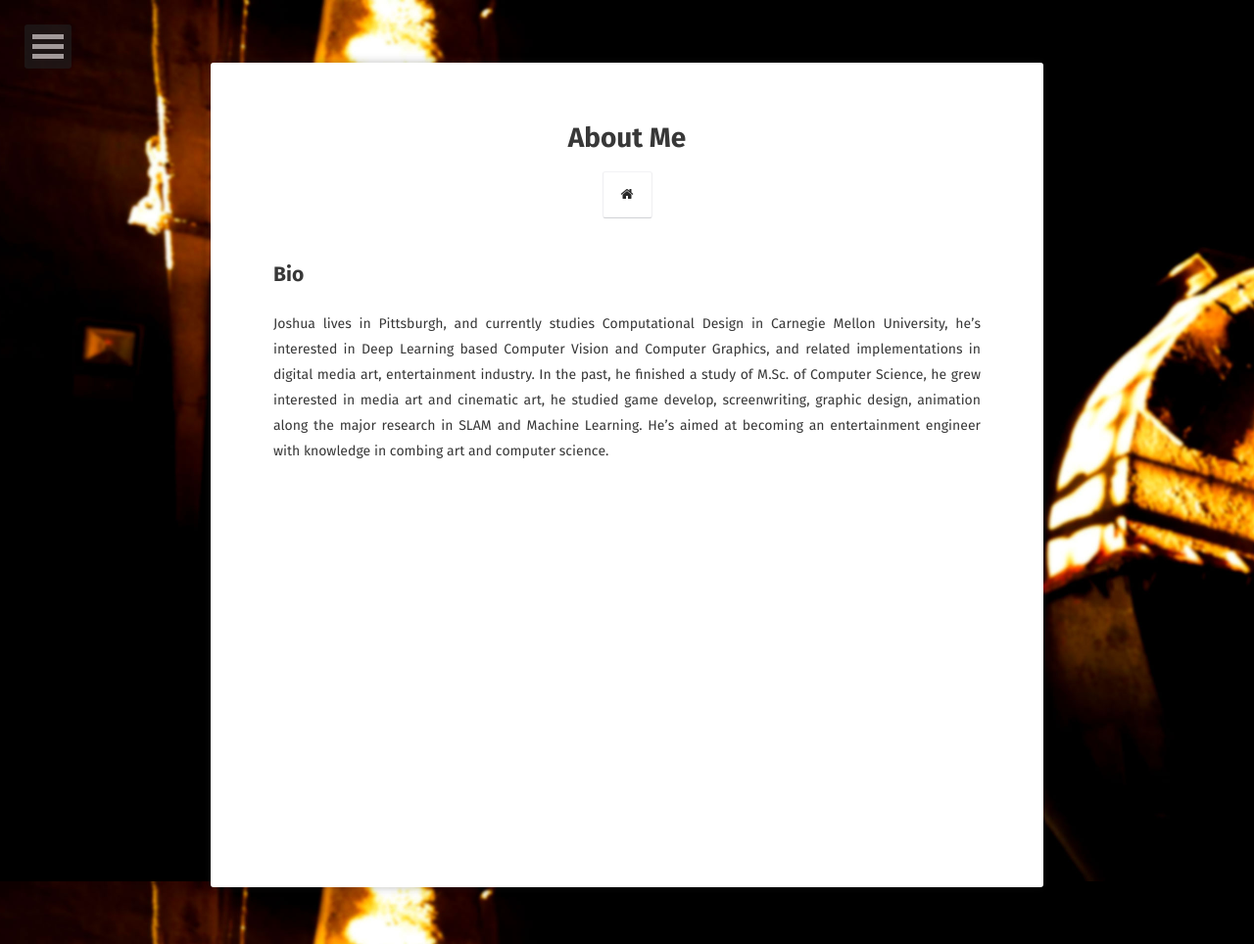
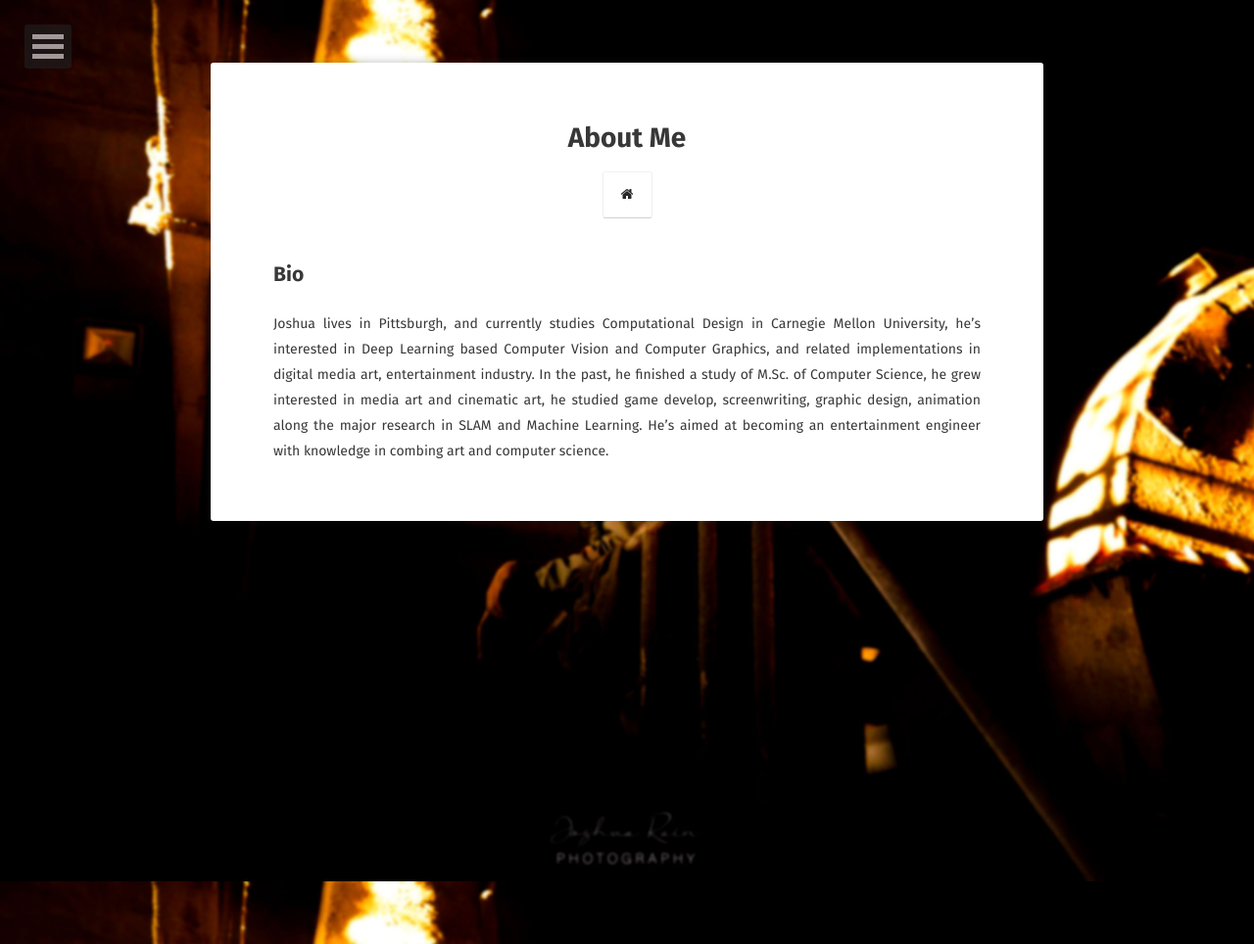
Before and after one commit to CaoYuchen/caoyuchen.github.io, a Jekyll site: the page built from about/index.md, in a window 1280 px wide. Shown: the whole page at 98% size. Built offline with Jekyll 4.4.1, drawn with Linux system fonts in a browser that asks for light colours; some web fonts are replaced.

Commit message:
icon update

```diff
--- a/_config.yml
+++ b/_config.yml
@@ -1,10 +1,10 @@
 # Site
 title:              Joshua Rain(Yuchen Cao)
-bio:                'Computer Vision & Graphics, Machine & Deep Learning, <br><br> Interactive Media, Film, 3D Art, Digital Music.'
+bio:                'Computer Vision & Graphics, Machine & Deep Learning, SLAM <br><br> Interactive Media, Filmmaking, 3D Art, Digital Music.'
 description:        "Welcome! This is Joshua's personal website."
 reading_time:       true
 words_per_minute:   200
-logo:               'assets/img/favicons/JR-32x32.png'
+logo:               'assets/img/favicons/JR-T-32x32.png'
 profile:            'assets/img/CaoYuchen.jpg'
 background:         'assets/img/IMG_02271.jpg'
 tiled_bg:           false   # Set this true if you want to tile your background image, otherwise it will be covered
--- a/_includes/head.html
+++ b/_includes/head.html
@@ -38,12 +38,12 @@
     <!-- JS -->
     <script src="{{ site.url }}/assets/js/modernizr-3.3.1.custom.min.js"></script>
     <!-- Favicons -->
-    <link rel="apple-touch-icon" href="{{ site.url }}/assets/img/favicons/JR-180x180.png">
-    <link rel="apple-touch-icon" sizes="72x72" href="{{ site.url }}/assets/img/favicons/JR-72x72.png">
-    <link rel="apple-touch-icon" sizes="114x114" href="{{ site.url }}/assets/img/favicons/JR-114x114.png">
-    <link rel="apple-touch-icon" sizes="144x144" href="{{ site.url }}/assets/img/favicons/JR-144x144.png">
-    <link rel="shortcut icon" type="image/png" href="{{ site.url }}/assets/img/favicons/JR-32x32.png" />
-    <link rel="shortcut icon" href="{{ site.url }}/assets/img/favicons/JR.ico" />
+    <link rel="apple-touch-icon" href="{{ site.url }}/assets/img/favicons/JR-T-180x180.png">
+    <link rel="apple-touch-icon" sizes="72x72" href="{{ site.url }}/assets/img/favicons/JR-T-72x72.png">
+    <link rel="apple-touch-icon" sizes="114x114" href="{{ site.url }}/assets/img/favicons/JR-T-114x114.png">
+    <link rel="apple-touch-icon" sizes="144x144" href="{{ site.url }}/assets/img/favicons/JR-T-144x144.png">
+    <link rel="shortcut icon" type="image/png" href="{{ site.url }}/assets/img/favicons/JR-T-32x32.png" />
+    <link rel="shortcut icon" href="{{ site.url }}/assets/img/favicons/JR-T.ico" />
     <!-- Background Image -->
     {% if site.background %}
     {% capture background %}{{ site.background }}{% endcapture %}
--- a/_layouts/home.html
+++ b/_layouts/home.html
@@ -36,10 +36,10 @@ layout: compress
                     {% include social-links.html %}
                   <hr class="hr-line">
                   <h3 class="title">
-                        <a style="font-size:1rem;font-weight:400" class="btn zoombtn" href="{{ site.url }}/cs">
+                        <a style="font-size:1.2rem;font-weight:450" class="btn zoombtn" href="{{ site.url }}/cs">
                         CS
                         </a>
-                         <a style="font-size:1rem;font-weight:400" class="btn zoombtn" href="{{ site.url }}/portfolio">
+                         <a style="font-size:1.2rem;font-weight:450" class="btn zoombtn" href="{{ site.url }}/portfolio">
                          Art
                          </a>
 <!--                          <a style="font-size:1rem;font-weight:400" class="btn zoombtn" href="{{ site.url }}/about">
--- a/about/index.md
+++ b/about/index.md
@@ -11,20 +11,3 @@ comments: false
 ## Bio
 
 Joshua lives in Pittsburgh, and currently studies Computational Design in Carnegie Mellon University, he's interested in Deep Learning based Computer Vision and Computer Graphics, and related implementations in digital media art, entertainment industry. In the past, he finished a study of M.Sc. of Computer Science, he grew interested in media art and cinematic art, he studied game develop, screenwriting, graphic design, animation along the major research in SLAM and Machine Learning. He's aimed at becoming an entertainment engineer with knowledge in combing art and computer science.
-
-
-<div id="adobe-dc-view" style="height: 360px; width: 500px;"></div>
-<script src="https://documentcloud.adobe.com/view-sdk/main.js"></script>
-<script type="text/javascript">
-  document.addEventListener("adobe_dc_view_sdk.ready", function(){
-    var adobeDCView = new AdobeDC.View({clientId: "<YOUR_CLIENT_ID>", divId: "adobe-dc-view"});
-    adobeDCView.previewFile({
-      content:{ location:
-        { url: "https://documentcloud.adobe.com/view-sdk-demo/PDFs/Bodea%20Brochure.pdf"}},
-      metaData:{fileName: "Bodea Brochure.pdf"}
-    },
-    {
-      embedMode: "SIZED_CONTAINER"
-    });
-  });
-</script>
```
Also changed, not shown: assets/img/favicons/JR-114x114.png (deleted), assets/img/favicons/JR-144x144.png (deleted), assets/img/favicons/JR-180x180.png (deleted), assets/img/favicons/JR-32x32.png (deleted), assets/img/favicons/JR-72x72.png (deleted), assets/img/favicons/JR-T-114x114.png (added), assets/img/favicons/JR-T-144x144.png (added), assets/img/favicons/JR-T-180x180.png (added), assets/img/favicons/JR-T-32x32.png (added), assets/img/favicons/JR-T-72x72.png (added), assets/img/favicons/JR-T.ico (added), assets/img/favicons/JR.ico (deleted).
